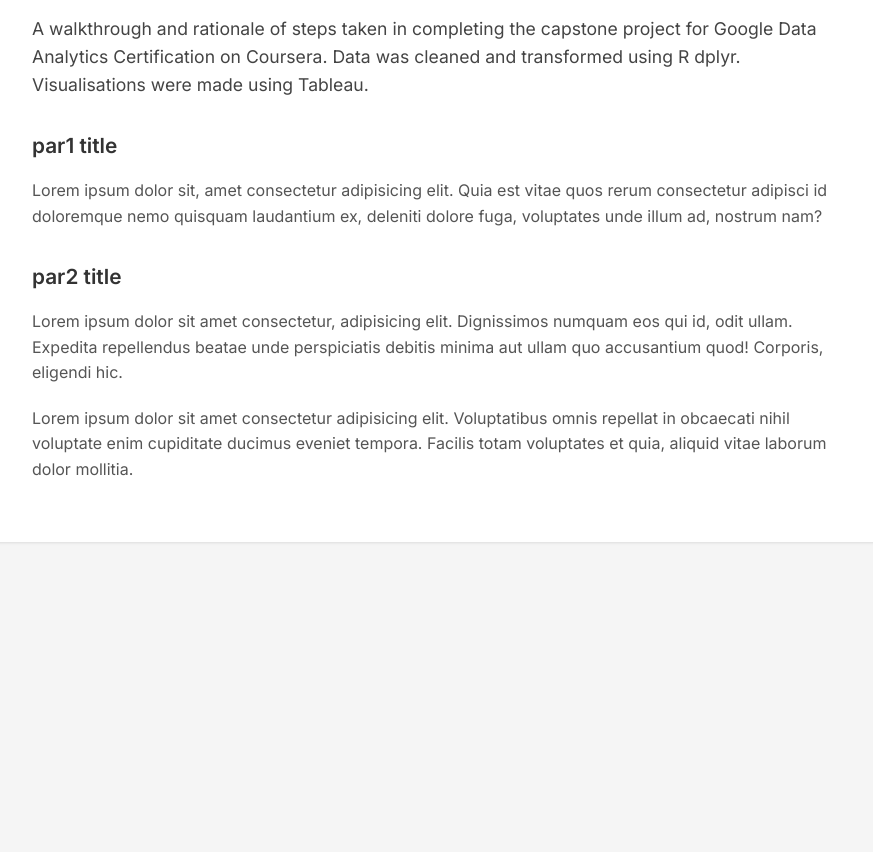
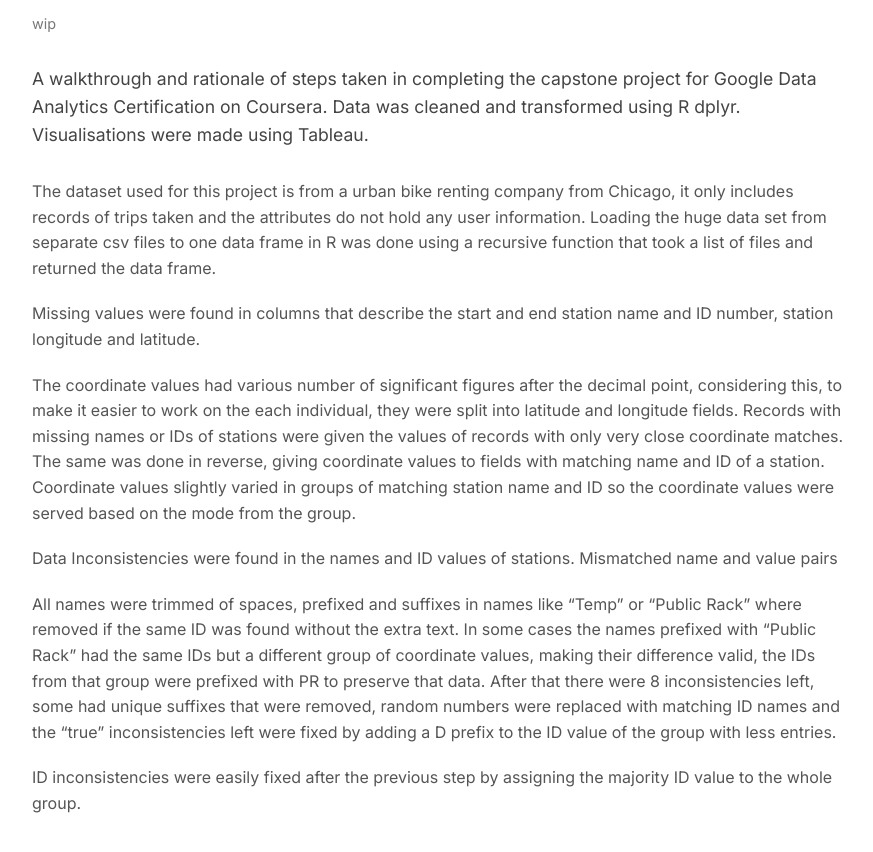
Before and after one commit to drpepper56/blog, a website built with Vite: page src/index.html in a window 1280 px wide. Shown: the part 134-986 px from the top of the page, without its empty margins (198-1071 px from the left). Before the commit the page ends 800 px from the top, so only its background shows below. Built offline with nearby package versions, Linux system fonts and the light colour scheme.

Commit message:
heroku deploy testing in production hhihihihihihi

```diff
--- a/src/index.html
+++ b/src/index.html
@@ -11,18 +11,25 @@
     <div class="blog-container">
         <article class="blog-post">
             <h1 class="post-title">Google Data Analytics Capstone Project</h1>
-            <!-- <p class="post-meta">Published on May 12, 2023</p> -->
+            <p class="post-meta">wip</p>
 
             <p class="post-intro">A walkthrough and rationale of steps taken in completing the capstone project for Google Data Analytics Certification on Coursera. Data was cleaned and transformed using R dplyr. Visualisations were made using Tableau. </p>
 
-            <h2 class="post-subtitle">par1 title</h2>
-            <p>Lorem ipsum dolor sit, amet consectetur adipisicing elit. Quia est vitae quos rerum consectetur adipisci id doloremque nemo quisquam laudantium ex, deleniti dolore fuga, voluptates unde illum ad, nostrum nam?</p>
+            <p>The dataset used for this project is from a urban bike renting company from Chicago, it only includes records of trips taken and the attributes do not hold any user information.
+                Loading the huge data set from separate csv files to one data frame in R was done using a recursive function that took a list of files and returned the data frame.</p>
 
-            <h2 class="post-subtitle">par2 title</h2>
-            <p>Lorem ipsum dolor sit amet consectetur, adipisicing elit. Dignissimos numquam eos qui id, odit ullam. Expedita repellendus beatae unde perspiciatis debitis minima aut ullam quo accusantium quod! Corporis, eligendi hic.</p>
+            <p>Missing values were found in columns that describe the start and end station name and ID number, station longitude and latitude.</p>
 
-            <p>Lorem ipsum dolor sit amet consectetur adipisicing elit. Voluptatibus omnis repellat in obcaecati nihil voluptate enim cupiditate ducimus eveniet tempora. Facilis totam voluptates et quia, aliquid vitae laborum dolor mollitia.</p>
-        </article>
+            <p>The coordinate values had various number of significant figures after the decimal point, considering this, to make it easier to work on the each individual, they were split into latitude and longitude fields. Records with missing names or IDs of stations were given the values of records with only very close coordinate matches. The same was done in reverse, giving coordinate values to fields with matching name and ID of a station. Coordinate values slightly varied in groups of matching station name and ID so the coordinate values were served based on the mode from the group.
+            </p>
+            <p>Data Inconsistencies were found in the names and ID values of stations. Mismatched name and value pairs
+            </p>
+            <p>All names were trimmed of spaces, prefixed and suffixes in names like “Temp” or “Public Rack” where removed if the same ID was found without the extra text. In some cases the names prefixed with “Public Rack” had the same IDs but a different group of coordinate values, making their difference valid, the IDs from that group were prefixed with PR to preserve that data. After that there were 8 inconsistencies left, some had unique suffixes that were removed, random numbers were replaced with matching ID names and the “true” inconsistencies left were fixed by adding a D prefix to the ID value of the group with less entries.
+            </p>
+            <p>ID inconsistencies were easily fixed after the previous step by assigning the majority ID value to the whole group.
+            </p>
+
+            </article>
     </div>
 </body>
 </html>
```
